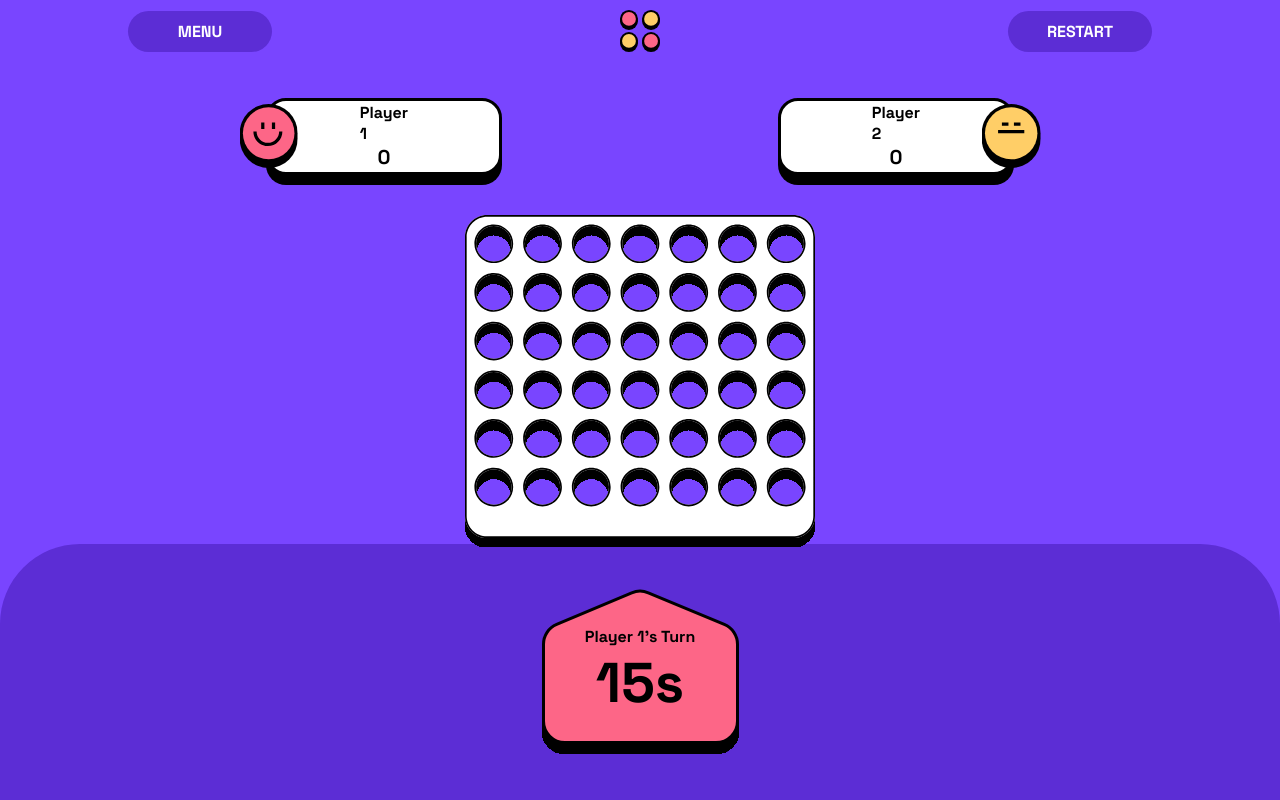
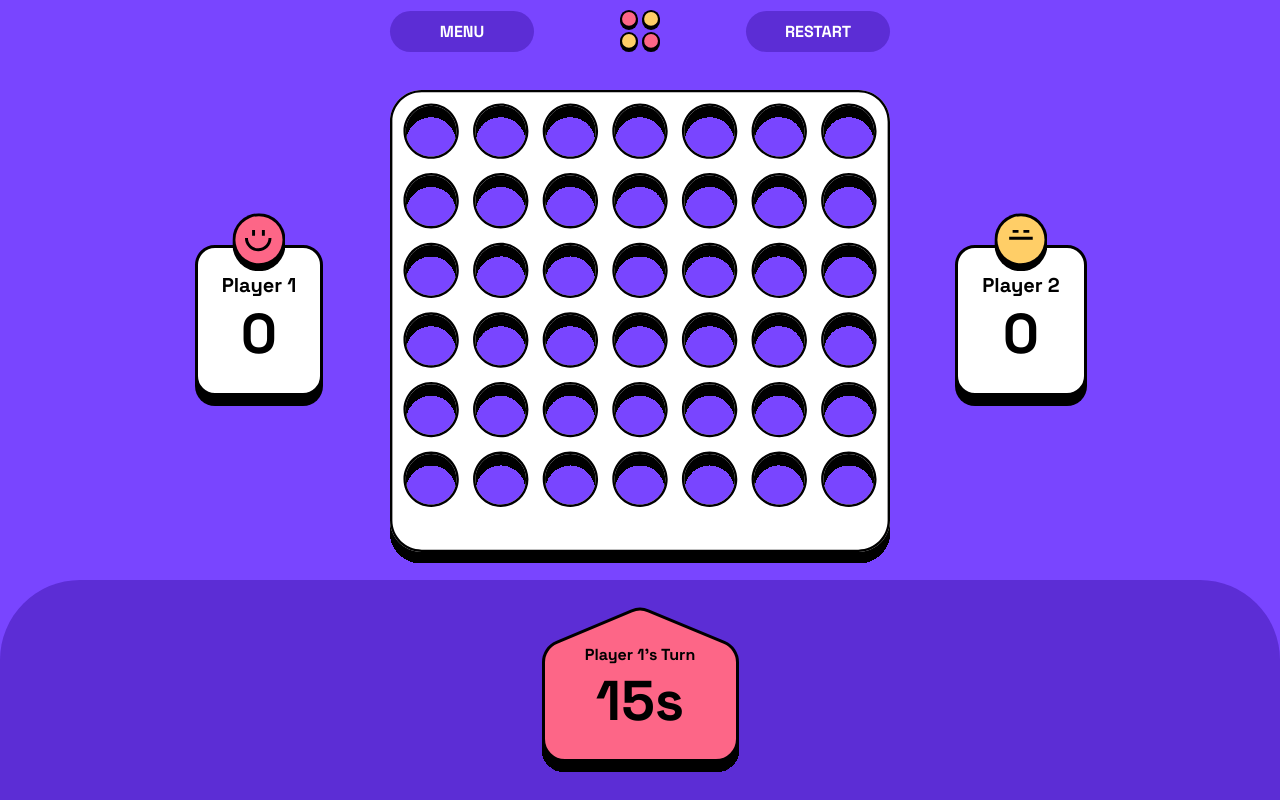
Before and after one commit to shimtandy/connect-four, a React (Vite) app: page /play in a window 1280 px wide. Built offline with nearby package versions, Linux system fonts and the light colour scheme.

Commit message:
improve desktop view

```diff
--- a/src/views/play.module.css
+++ b/src/views/play.module.css
@@ -1,6 +1,6 @@
 .viewContainer {
     display: grid;
-    grid-template-columns: 10% 1fr 10%;
+    grid-template-columns: 10% 1fr auto 1fr 10%;
     grid-template-rows: max-content auto;
     justify-content: center;
     justify-items: center;
@@ -16,6 +16,8 @@
 }
 
 .header {
+    grid-column: 2 / 5;
+
     display: flex;
     align-items: center;
     justify-content: space-between;
@@ -62,7 +64,8 @@
 }
 
 .playerNumber {
-    font: var(--font-extra-small)
+    font: var(--font-extra-small);
+    width: max-content;
 }
 
 .playerScore {
@@ -99,8 +102,10 @@
 }
 
 .gridAndScores {
+    grid-column: 2 / 5;
     display: grid;
     justify-items: center;
+    align-items: center;
     grid-template-columns: 1fr 1fr;
     width: 100%;
 }
@@ -180,3 +185,60 @@
     margin-bottom: 1.5rem;
     padding-inline: 4rem;
 }
+
+@media screen and (min-width: 1024px) {
+    .header {
+        grid-column: 3;
+    }
+
+    .gridAndScores {
+        grid-column: 1 / -1;
+
+        grid-template-columns: subgrid;
+        grid-template-rows: 1fr;
+
+        width: 100%;
+        height: 100%;
+    }
+
+    .gridAndScores > * {
+        grid-row: 1;
+        margin-top: 10px;
+    }
+
+    .grid {
+        grid-column: 3;
+        max-width: 500px;
+
+        top: 0;
+    }
+
+    .scoreCard {
+        grid-column: 2;
+        height: min-content;
+
+        padding-block: 1.5rem;
+        padding-inline: 1.5rem;
+    }
+
+    .scoreCardRHS {
+        grid-column: 4;
+    }
+
+    .scoreCard img {
+        left: 50%;
+        top: 0;
+        transform: translate(-50%, -60%);
+
+        height: 40%;
+    }
+
+    .playerNumber {
+        font: var(--font-small)
+    }
+
+    .playerScore {
+        font: var(--font-large);
+    }
+
+}
```
